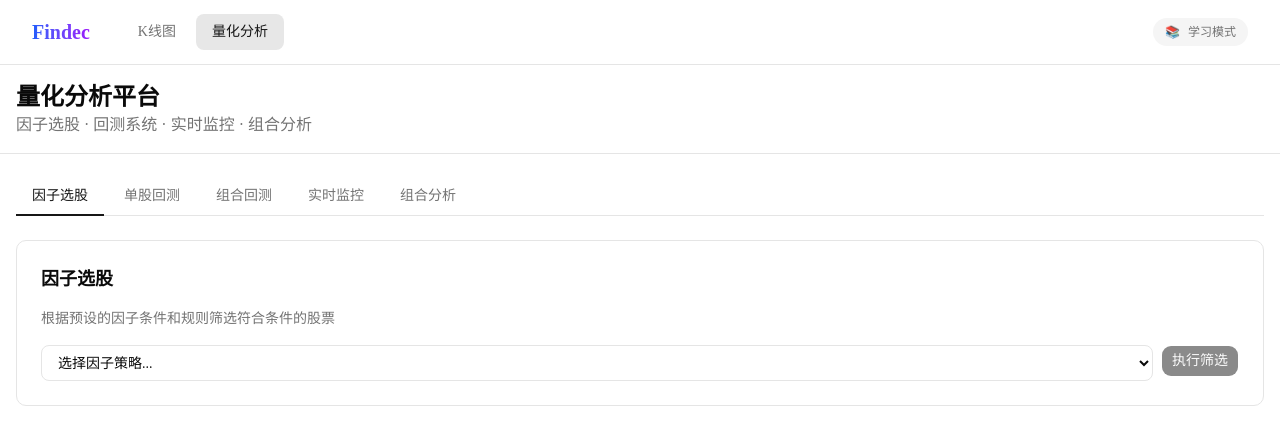
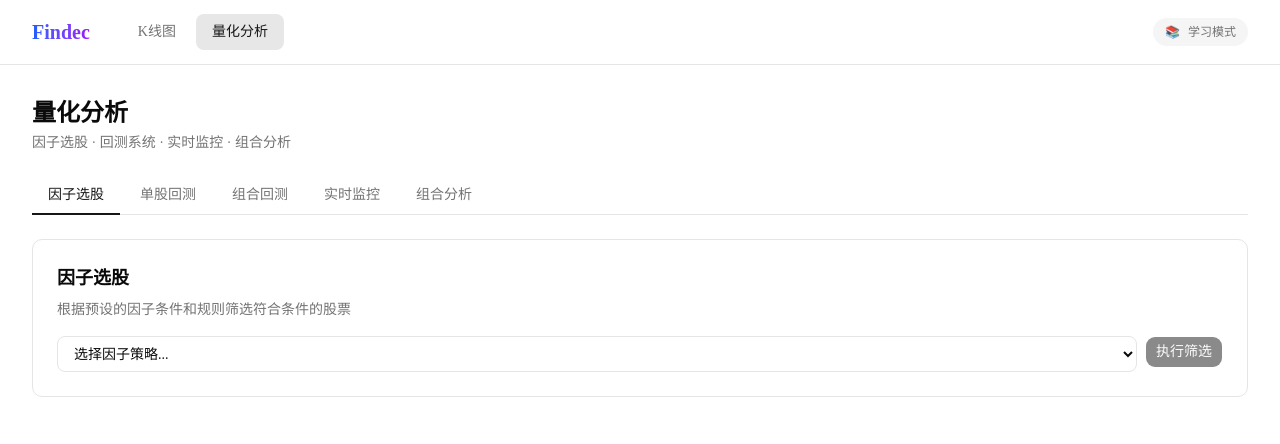
Before and after one commit to DukeDai/findec, a Next.js app: page /analysis in a window 1280 px wide. Shown: the top 444 px of the page. Built offline with nearby package versions, Linux system fonts and the light colour scheme.

Commit message:
fix: unify page styles across all pages
- Analysis page: Use same container/background pattern as homepage
- Remove duplicate header from analysis page
- Unified page wrapper: flex-1 + max-w-7xl
- Consistent card styling across all pages

```diff
--- a/src/app/analysis/page.tsx
+++ b/src/app/analysis/page.tsx
@@ -8,6 +8,14 @@ import { AlertManager } from '@/components/analysis/AlertManager'
 import { PortfolioDashboard } from '@/components/analysis/PortfolioDashboard'
 
 type Tab = 'screener' | 'backtest' | 'portfolio-backtest' | 'alerts' | 'portfolio'
+
+const TAB_TITLES: Record<Tab, { title: string; description: string }> = {
+  screener: { title: '因子选股', description: '根据预设的因子条件和规则筛选符合条件的股票' },
+  backtest: { title: '单股回测', description: '使用历史数据回测单个股票的策略，评估策略绩效' },
+  'portfolio-backtest': { title: '组合回测', description: '回测多股票组合策略，支持资产配置和再平衡' },
+  alerts: { title: '实时监控', description: '设置价格预警，实时监控股票价格变化' },
+  portfolio: { title: '组合分析', description: '管理投资组合，跟踪持仓绩效和资产配置' },
+}
 
 export default function AnalysisPage() {
   const [activeTab, setActiveTab] = useState<Tab>('screener')
@@ -21,15 +29,15 @@ export default function AnalysisPage() {
   ]
 
   return (
-    <div className="min-h-screen bg-background">
-      <header className="border-b">
-        <div className="container mx-auto px-4 py-4">
-          <h1 className="text-2xl font-bold">量化分析平台</h1>
-          <p className="text-muted-foreground">因子选股 · 回测系统 · 实时监控 · 组合分析</p>
+    <div className="flex flex-col flex-1">
+      <main className="flex-1 max-w-7xl mx-auto w-full px-4 sm:px-6 lg:px-8 py-8">
+        <div className="mb-6">
+          <h1 className="text-2xl font-bold">量化分析</h1>
+          <p className="text-sm text-muted-foreground mt-1">
+            因子选股 · 回测系统 · 实时监控 · 组合分析
+          </p>
         </div>
-      </header>
 
-      <main className="container mx-auto px-4 py-6">
         <div className="flex gap-1 border-b mb-6">
           {tabs.map((tab) => (
             <button
@@ -47,55 +55,16 @@ export default function AnalysisPage() {
         </div>
 
         <div className="bg-card rounded-lg border p-6">
-          {activeTab === 'screener' && (
-            <div>
-              <h2 className="text-lg font-semibold mb-4">因子选股</h2>
-              <p className="text-sm text-muted-foreground mb-4">
-                根据预设的因子条件和规则筛选符合条件的股票
-              </p>
-              <FactorScreener />
-            </div>
-          )}
+          <h2 className="text-lg font-semibold mb-2">{TAB_TITLES[activeTab].title}</h2>
+          <p className="text-sm text-muted-foreground mb-4">
+            {TAB_TITLES[activeTab].description}
+          </p>
 
-          {activeTab === 'backtest' && (
-            <div>
-              <h2 className="text-lg font-semibold mb-4">单股回测</h2>
-              <p className="text-sm text-muted-foreground mb-4">
-                使用历史数据回测单个股票的策略，评估策略绩效
-              </p>
-              <BacktestRunner />
-            </div>
-          )}
-
-          {activeTab === 'portfolio-backtest' && (
-            <div>
-              <h2 className="text-lg font-semibold mb-4">组合回测</h2>
-              <p className="text-sm text-muted-foreground mb-4">
-                使用历史数据回测多股票组合策略，支持资产配置和再平衡
-              </p>
-              <PortfolioBacktestRunner />
-            </div>
-          )}
-
-          {activeTab === 'alerts' && (
-            <div>
-              <h2 className="text-lg font-semibold mb-4">实时监控</h2>
-              <p className="text-sm text-muted-foreground mb-4">
-                设置价格预警，实时监控股票价格变化
-              </p>
-              <AlertManager />
-            </div>
-          )}
-
-          {activeTab === 'portfolio' && (
-            <div>
-              <h2 className="text-lg font-semibold mb-4">组合分析</h2>
-              <p className="text-sm text-muted-foreground mb-4">
-                管理投资组合，跟踪持仓绩效和资产配置
-              </p>
-              <PortfolioDashboard />
-            </div>
-          )}
+          {activeTab === 'screener' && <FactorScreener />}
+          {activeTab === 'backtest' && <BacktestRunner />}
+          {activeTab === 'portfolio-backtest' && <PortfolioBacktestRunner />}
+          {activeTab === 'alerts' && <AlertManager />}
+          {activeTab === 'portfolio' && <PortfolioDashboard />}
         </div>
       </main>
     </div>
```
